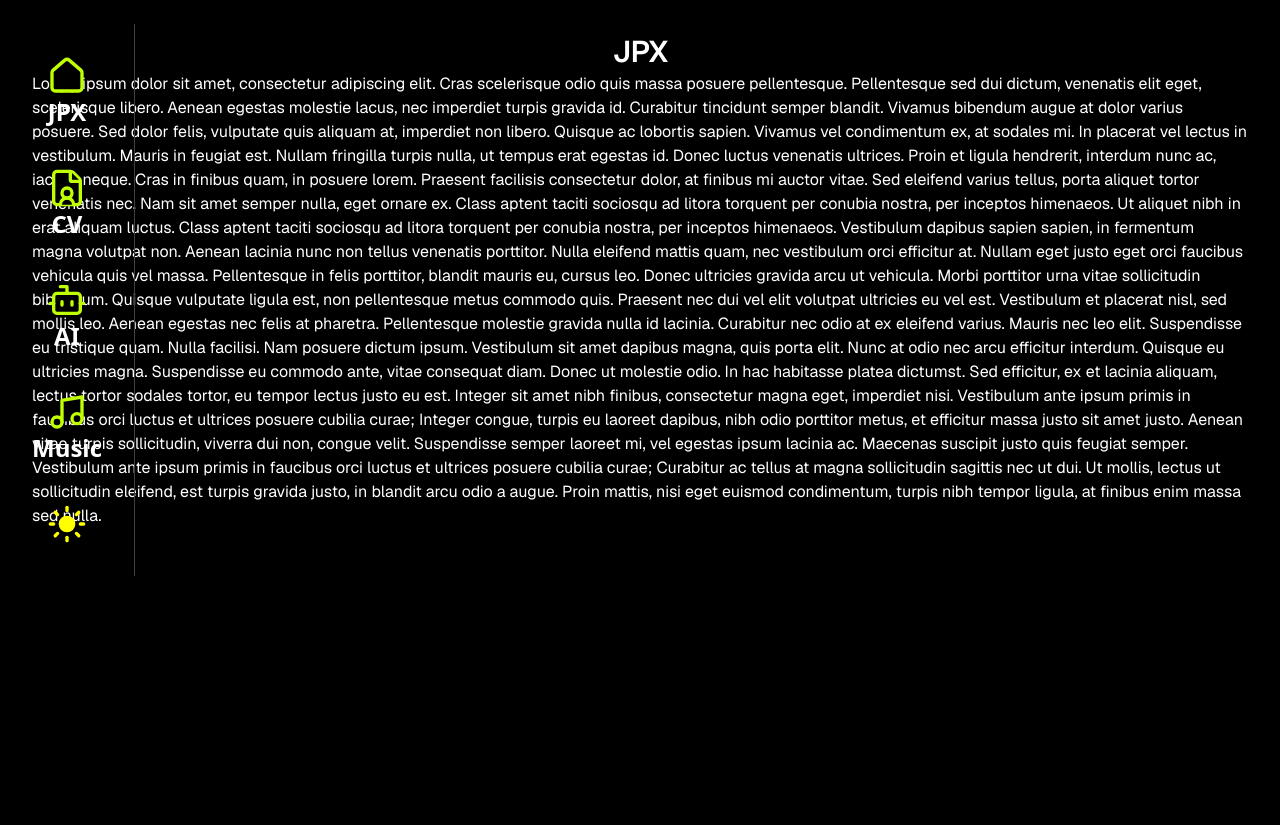
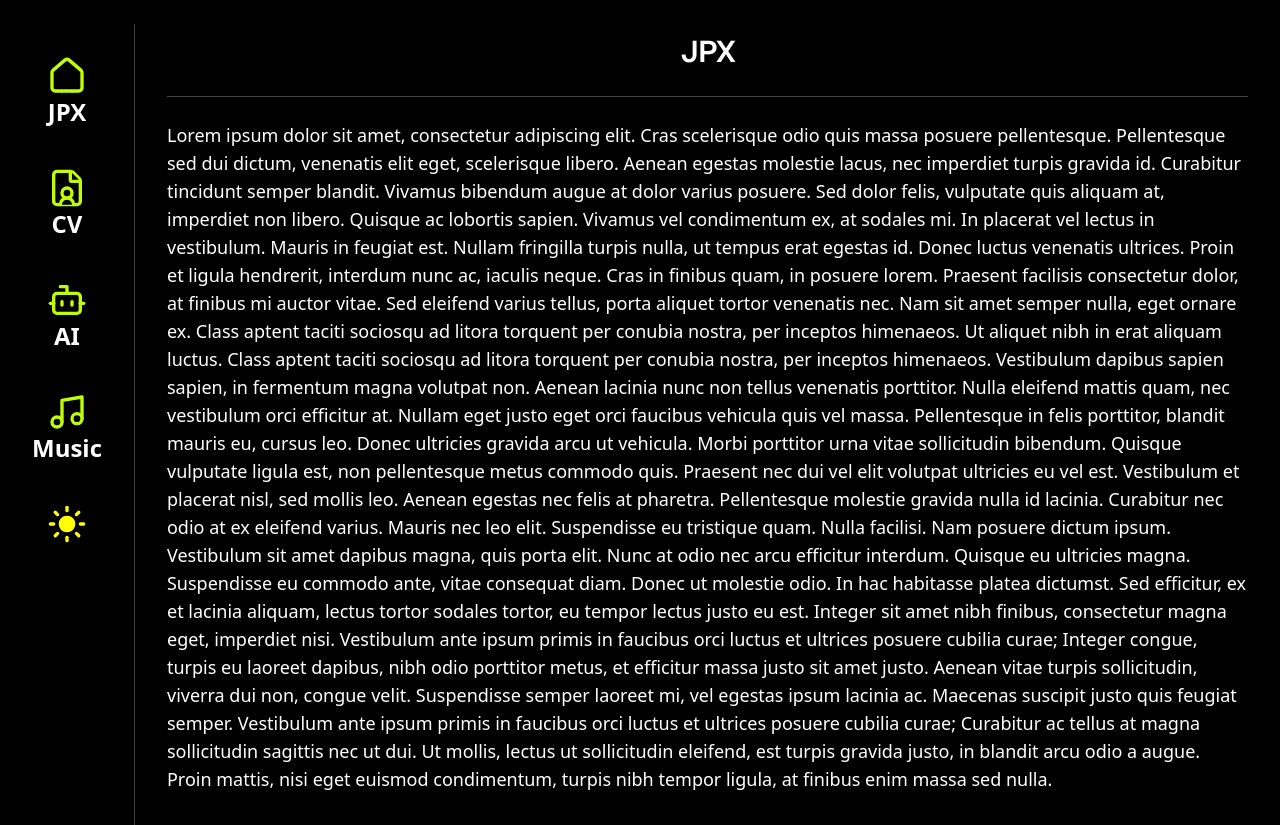
Before and after one commit to sean-xiao-zhao7/portfolio_personal_nextjs, a Next.js app: page / in a window 1280 px wide. Before the commit the page ends 800 px from the top, so only its background shows below. Built offline with nearby package versions, Linux system fonts and the light colour scheme.

Commit message:
Update page header

```diff
--- a/app/color-mode-layout.tsx
+++ b/app/color-mode-layout.tsx
@@ -24,7 +24,7 @@ export default function ColorModeLayout({ children }: { children: ReactNode }) {
 
     return <html lang="en" className={colorMode}>
         <body
-            className={`${geistSans.variable} ${geistMono.variable} antialiased light:bg-white light:text-black`}
+            className={`flex flex-row ${geistSans.variable} ${geistMono.variable} antialiased light:bg-white light:text-black`}
         >
             <MainMenu setColorMode={setColorMode} currentColorMode={colorMode} />
             <div className="p-8">
--- a/components/layouts/menu/main-menu.tsx
+++ b/components/layouts/menu/main-menu.tsx
@@ -9,7 +9,7 @@ export default function MainMenu({ setColorMode, currentColorMode }: { setColorM
     const iconFillColor = currentColorMode === 'dark' ? undefined : 'var(--green)';
     const modeSwitcherHandler = () => { setColorMode((prevState) => prevState === 'light' ? 'dark' : 'light') };
 
-    return <ul className="absolute p-8 flex flex-col gap-10 items-center mt-6 border-r-1 border-stone-700 light:border-stone-300">
+    return <ul className="p-8 flex flex-col gap-10 items-center mt-6 border-r-1 border-stone-700 light:border-stone-300">
         <li><Link href='/' className="text-2xl font-semibold flex flex-col items-center"><House fill={iconFillColor} color={iconOutlineColor} size={40} /> JPX</Link></li>
         <li><Link href='/cv' className="text-2xl font-semibold flex flex-col items-center"><FileUser fill={iconFillColor} color={iconOutlineColor} size={40} /> CV</Link></li>
         <li><Link href='/ai' className="text-2xl font-semibold flex flex-col items-center"><Bot fill={iconFillColor} color={iconOutlineColor} size={40} /> AI</Link></li>
--- a/components/layouts/page/page-body.tsx
+++ b/components/layouts/page/page-body.tsx
@@ -1,7 +1,7 @@
 import { ReactNode } from "react";
 
 export default function PageBody({ children }: { children: ReactNode }) {
-    return <div className="flex justify-center font-sans">
+    return <div className="justify-center text-lg mt-6 pt-6 border-t-1 border-stone-700 light:border-stone-300">
         {children}
     </div>
 }
```
